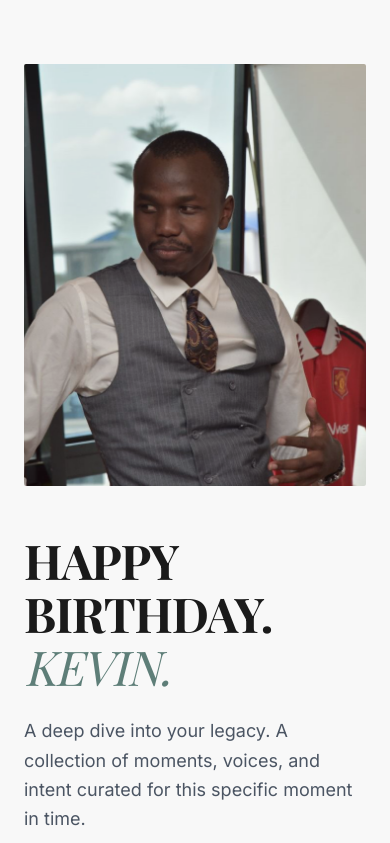
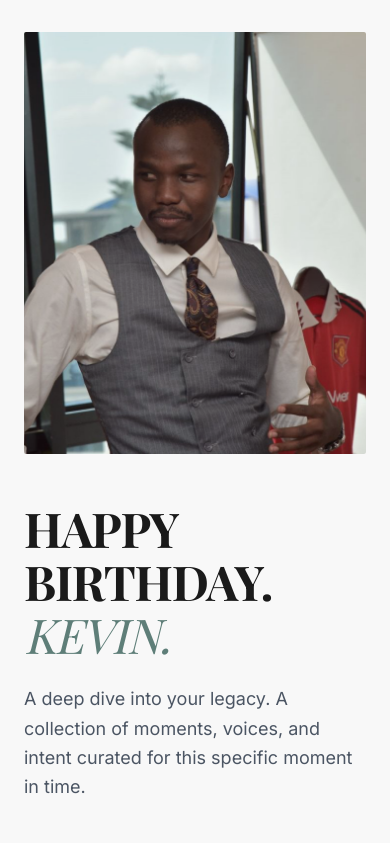
Before and after one commit to bigonhim/kevin-s-birthday, a React (Vite) app: page / in a window 390 px wide. Shown: the top 843 px of the page. Built offline with nearby package versions, Linux system fonts and the light colour scheme; a web font is replaced by a local one.

Commit message:
initial commt

```diff
--- a/components/FeaturedTrackSection.tsx
+++ b/components/FeaturedTrackSection.tsx
@@ -47,6 +47,8 @@ export const FeaturedTrackSection: React.FC = () => {
 
           {/* Spotify Embed */}
           <div className="w-full h-[152px] rounded-2xl overflow-hidden shadow-lg relative z-0">
+             {/* Key prop forces re-render if needed, but standard eager loading usually suffices.
+                 Using a simple iframe here without lazy loading for immediate availability. */}
             <iframe
               style={{borderRadius: '12px'}}
               src="https://open.spotify.com/embed/track/0fMFygZkl6SxSgYbXNQZME?utm_source=generator"
@@ -55,7 +57,6 @@ export const FeaturedTrackSection: React.FC = () => {
               frameBorder="0"
               allowFullScreen
               allow="autoplay; clipboard-write; encrypted-media; fullscreen; picture-in-picture"
-              loading="eager"
               title="Everything (Amen) by Timi Dakolo"
               className="absolute top-0 left-0 w-full h-full"
             ></iframe>
--- a/components/HeroSection.tsx
+++ b/components/HeroSection.tsx
@@ -11,7 +11,7 @@ export const HeroSection: React.FC = () => {
   };
 
   return (
-    <section className="relative w-full min-h-screen flex flex-col justify-center items-center overflow-hidden py-12 md:py-0">
+    <section className="relative w-full min-h-screen flex flex-col justify-center items-center overflow-hidden py-4 md:py-0">
 
       {/* Background Decorative Element - Subtle gradient */}
       <div className="absolute top-0 left-0 w-full h-full bg-gradient-to-b from-transparent to-background/20 pointer-events-none" />
```
